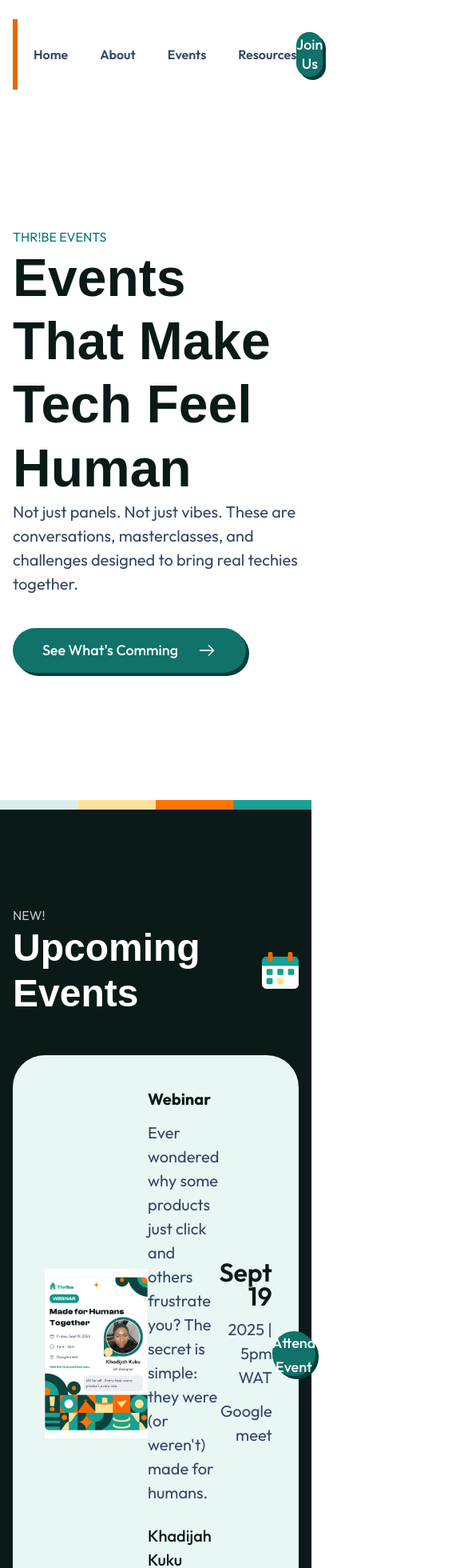
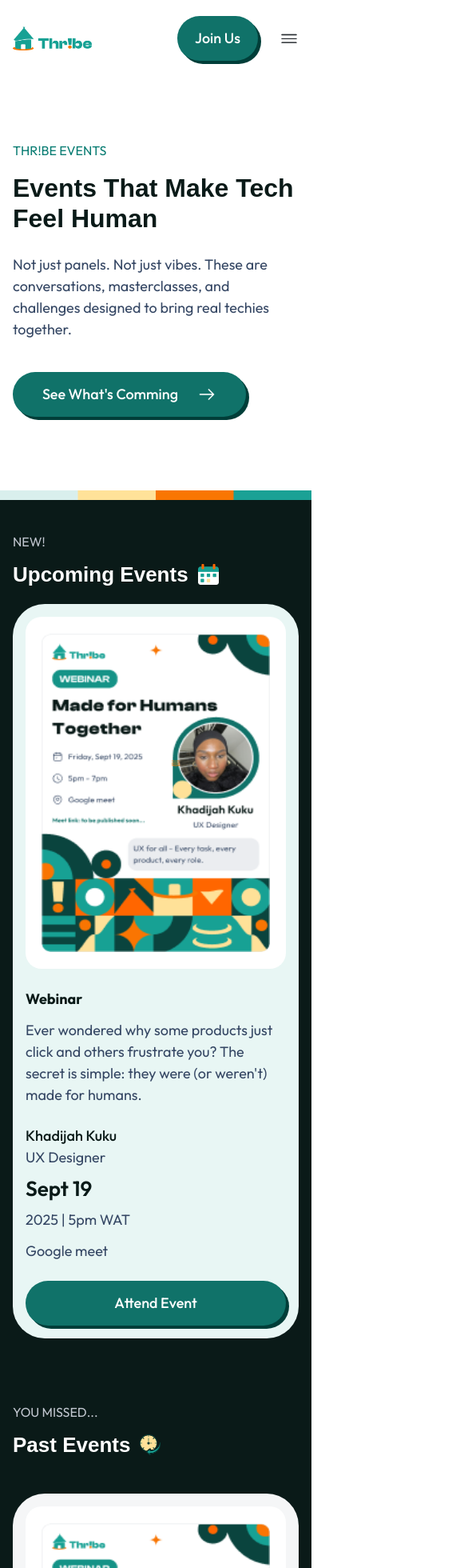
Before and after one commit to chiaka1996/thribes, a Next.js app: page /events in a window 390 px wide. Shown: the top 1960 px of the page at 80% size, 566 px wide, since content can reach past the window. Built offline with nearby package versions, Linux system fonts and the light colour scheme; a web font is replaced by a local one.

Commit message:
working on the events page

```diff
--- a/src/app/components/Event_banner.jsx
+++ b/src/app/components/Event_banner.jsx
@@ -3,15 +3,15 @@ import Button from "./Button";
 
 const EventBanner = ({img, type, description, background, btnClassname, name, role, date, time, btnText, venue}) => {
     return(
-         <div className="text-[20px] leading-[150%] tracking-[1%]">
-                    <div className={`p-[40px] w-full rounded-[40px] ${background} flex justify-between items-center`}>
-                        <div className="w-[150px] h-[212px] bg-[#fff] flex justify-center items-center">
-                            <div className="relative w-[129px] h-[192px]">
-                            <Image src={img} fill alt="thribe community event" className="bg-cover rounded-[5px]"/>
+         <div className=" text-[18px] md:text-[20px] leading-[150%] tracking-[1%]">
+                    <div className={`p-[16px] md:p-[40px] w-full rounded-[40px] ${background} flex flex-col md:flex-row justify-between gap-x-[20px] xl:gap-x-[40px] items-center`}>
+                        <div className="w-full md:w-[150px] rounded-[20px] md:rounded-0 h-[440px] md:h-[212px] bg-[#fff] flex justify-center items-center p-[20px] md:p-0">
+                            <div className="relative w-full md:w-[129px] h-[398px] md:h-[192px]">
+                            <Image src={img} fill alt="thribe community event" className="bg-cover rounded-[10px] md:rounded-[5px]"/>
                             </div>
                         </div>
 
-                        <div className="w-[547px]">
+                        <div className="w-full md:w-[547px] mt-[24px] md:mt-0">
                             <h2 className="font-[700] text-[#0A1A18]">{type}</h2>
                             <p className="mt-[12px] text-secondaryColor">
                             {description}
@@ -22,13 +22,15 @@ const EventBanner = ({img, type, description, background, btnClassname, name, ro
                         </div>
                         </div>
 
-                        <div className="flex flex-col gap-y-[12px] text-secondaryColor text-right">
-                            <h3 className="font-[600] text-[32px] text-[#0A1A18]">{date}</h3>
+                        <div className="flex flex-col gap-y-[12px] text-secondaryColor text-left md:text-right mb-[24px] md:mb-0 mt-[12px] md:mt-0 w-full md:w-[149px]">
+                            <h3 className="font-[600] text-[26px] md:text-[32px] text-[#0A1A18]">{date}</h3>
                             <span>{time}</span>
                             <span>{venue}</span>
                         </div>
 
-                        <Button name={btnText} classname={`${btnClassname}`}/>
+                        <div className="w-full md:w-[190px]">
+                        <Button name={btnText} classname={`${btnClassname} w-full md:w-[190px]`}/>
+                        </div>
                     </div>
 
                 </div>
--- a/src/app/components/navigation.jsx
+++ b/src/app/components/navigation.jsx
@@ -5,8 +5,8 @@ import Button from "./Button";
 const NavigationBar = () => {
     return(
         <div className="w-full px-[16px] md:px-[20px] py-[24px]">
-        <nav className="tracking-[3%] leading-[150%] max-w-[1248px] mx-auto h-[88px] flex justify-between items-center px-[20px] md:px-[32px]  border border-l-[6px] border-t-0 border-r-[0] border-b-[0] border-l-[#E36A02]">
-            <div className="relative w-[119px] h-[36px]">
+        <nav className="tracking-[3%] leading-[150%] md:max-w-[1248px] mx-auto h-[48px] md:h-[88px] flex justify-between items-center md:px-[32px]  border border-l-0 md:border-l-[6px] border-t-0 border-r-[0] border-b-[0] border-l-[#E36A02]">
+            <div className="relative w-[99px] md:w-[119px] h-[30px] md:h-[36px]">
             <Image
              src="/logo.png"
              alt="thribe community logo"
@@ -15,14 +15,20 @@ const NavigationBar = () => {
              />
              </div>
 
-             <div className="flex flex-row justify-between text-[16px] text-[#354764] font-[600] items-center space-x-[40px]">
+             <div className="hidden md:block flex flex-row justify-between text-[16px] text-[#354764] font-[600] items-center space-x-[40px]">
                 <Link href="/">Home</Link>
                  <Link href="/about">About</Link>
                   <Link href="/events">Events</Link>
                    <Link href="#">Resources</Link>
              </div>
 
-                <Button name="Join Us" classname="w-[141px] bg-[#107269]"/>
+                <div className="flex w-[152px] justify-between items-center">
+                <Button name="Join Us" classname="w-[101px] h-[47px] md:w-[141px] bg-[#107269]"/>
+                <div className="relative w-[24px] h-[24px]">
+                <Image src="/img/open_menu.png" fill alt="thribe community menu option" className="object-center md:hidden shrink-0" />
+                </div>
+                </div>
+
         </nav>
         </div>
     )
--- a/src/app/events/page.jsx
+++ b/src/app/events/page.jsx
@@ -8,11 +8,11 @@ const Events = () => {
     return(
         <main>
             <NavigationBar />
-            <section className="max-w-[1248px] mx-auto px-[16px] md:px-[20px] xl:px-0 pt-[148px] pb-[159px] tracking-[1%] space-y-[40px]">
+            <section className="max-w-[1248px] mx-auto px-[16px] md:px-[20px] xl:px-0 pt-[80px] md:pt-[148px] pb-[92px] md:pb-[159px] tracking-[1%] space-y-[40px]">
             <div className="max-w-[1170px]">
                 <h1 className="text-[16px] leading-[150%] tracking-[16%] text-[#087C72]">THR!BE EVENTS</h1>
-                <h2 className="font-[600] leading-[120%] text-[#0A1A18] text-[66px] tracking-[1%] font-clash">Events That Make Tech Feel Human</h2>
-                <p className="max-w-[760px] text-[20px] leading-[150%] tracking-[1%] text-secondaryColor">
+                <h2 className="font-[600] leading-[120%] text-[#0A1A18] text-[32px] md:text-[66px] tracking-[1%] font-clash mt-[16px] mb-[24px]">Events That Make Tech Feel Human</h2>
+                <p className="max-w-[760px] text-[18px] md:text-[20px] leading-[150%] tracking-[1%] text-secondaryColor">
                 Not just panels. Not just vibes.
                 These are conversations, masterclasses, and challenges designed to bring real techies together.
                 </p>
@@ -29,20 +29,22 @@ const Events = () => {
                 <Image src="/img/legal-nav.png" fill alt="navigation" />
             </div>
             <main className="w-full bg-[#0A1A18]">
-            <section className="max-w-[1248px] mx-auto px-[16px] md:px-[20px] xl:px-0 py-[120px] tracking-[1%]">
+            <section className="max-w-[1248px] mx-auto px-[16px] md:px-[20px] xl:px-0 py-[40px] md:py-[120px] tracking-[1%]">
                <h3 className="text-[16px] leading-[150%] tracking-[16%] text-[#C2C7D0]">NEW!</h3>
-                <h2 className="flex items-center gap-x-[12px] font-clash font-[600] text-[48px] leading-[120%] tracking-[1%] text-[#fff]">
+                <h2 className="mt-[16px] flex items-center gap-x-[12px] font-clash font-[600] text-[26px] md:text-[48px] leading-[100%] md:leading-[120%] tracking-[1%] text-[#fff]">
                 <span>Upcoming Events</span>
-                <Image src="/icons/calender.png" width={46} height={46} alt="thribe community" className="object-center" />
+                <div className="relative w-[26px] md:w-[46px] h-[26px] md:h-[46px]">
+                <Image src="/icons/calender.png" fill alt="thribe community" className="object-center" />
+                </div>
                 </h2>
 
-                <div className="mt-[48px] ">
+                <div className="mt-[24px] md:mt-[48px] ">
                 <Event_banner
                 img="/img/event-banner1.png"
                 type="Webinar"
                 description="Ever wondered why some products just click and others frustrate you? The secret is simple: they were (or weren&#39;t) made for humans."
                 background="bg-[#E8F6F4]"
-                btnClassname="bg-[#107269] w-[190px]"
+                btnClassname="bg-[#107269]"
                  btnText="Attend Event"
                 name="Khadijah Kuku"
                 role="UX Designer"
@@ -54,9 +56,11 @@ const Events = () => {
 
                 <div className="mt-[80px]">
                     <h3 className="text-[16px] leading-[150%] tracking-[16%] text-[#C2C7D0]">YOU MISSED...</h3>
-                    <h2 className="flex items-center gap-x-[12px] font-clash font-[600] text-[48px] leading-[120%] tracking-[1%] text-[#fff]">
+                    <h2 className="mt-[16px] flex items-center gap-x-[12px] font-clash font-[600] text-[26px] md:text-[48px] leading-[100%] md:leading-[120%] tracking-[1%] text-[#fff]">
                     <span>Past Events</span>
-                    <Image src="/img/clock.png" width={46} height={46} alt="thribe community" className="object-center" />
+                    <div className="relative w-[26px] md:w-[46px] h-[26px] md:h-[46px]">
+                    <Image src="/img/clock.png" fill alt="thribe community" className="object-center" />
+                    </div>
                     </h2>
                     <div className="mt-[48px] space-y-[40px]">
                     <Event_banner
@@ -64,7 +68,7 @@ const Events = () => {
                     type="Webinar"
                     description="We all know the grind: long hours in a chair, eyes glued to a screen. It's a rite of passage for techies, but it comes with a real physical toll - the dreaded stiff neck."
                     background="bg-[#F5F6F7]"
-                    btnClassname="bg-[#8AA6A3] w-[190px] shadow-[4px_4px_0px_0px_#64C0B7]"
+                    btnClassname="bg-[#8AA6A3] shadow-[4px_4px_0px_0px_#64C0B7]"
                     btnText="View Event"
                     name="Dr. Ebenezer G."
                     role="Medical Doctor"
@@ -77,7 +81,7 @@ const Events = () => {
                     type="Webinar"
                     description="Tech isn&#39;t lawless. Know your rights - on leave, remote work, termination, and more. It&#39;s legal survival. From Offer Letters to NDAs - Don't Just Sign It. Understand It."
                     background="bg-[#F5F6F7]"
-                    btnClassname="bg-[#8AA6A3] w-[190px] shadow-[4px_4px_0px_0px_#64C0B7]"
+                    btnClassname="bg-[#8AA6A3] shadow-[4px_4px_0px_0px_#64C0B7]"
                     btnText="View Event"
                     name="Abayomi Olushesan"
                     role="Tech Lawyer"
@@ -91,7 +95,7 @@ const Events = () => {
                     type="Webinar"
                     description="Struggling with what to charge? Let&#39;s talk about pricing your skills confidently, You&#39;re not what you post. You&#39;re what they find."
                     background="bg-[#F5F6F7]"
-                    btnClassname="bg-[#8AA6A3] w-[190px] shadow-[4px_4px_0px_0px_#64C0B7]"
+                    btnClassname="bg-[#8AA6A3] shadow-[4px_4px_0px_0px_#64C0B7]"
                     btnText="View Event"
                     name="K.S.A"
                     role="Tech Consultant"
@@ -105,7 +109,7 @@ const Events = () => {
                     type="Webinar"
                     description="Struggling with messy frames in Figma? Learn how to use auto-layout like a pro. Clean, responsive, and stress-free designs every time."
                     background="bg-[#F5F6F7]"
-                    btnClassname="bg-[#8AA6A3] w-[190px] shadow-[4px_4px_0px_0px_#64C0B7]"
+                    btnClassname="bg-[#8AA6A3] shadow-[4px_4px_0px_0px_#64C0B7]"
                     btnText="View Event"
                     name="Desmond Ajimuda"
                     role="Senior Product Designer"
@@ -117,9 +121,9 @@ const Events = () => {
                      <Event_banner
                     img="/img/event-banner4.png"
                     type="Webinar"
-                    description="Struggling with what to charge? Let&#39;s talk about pricing your skills confidently, setting value, and getting paid what you’re worth - no more guesswork."
+                    description="Struggling with what to charge? Let&#39;s talk about pricing your skills confidently, setting value, and getting paid what you&#39;re worth - no more guesswork."
                     background="bg-[#F5F6F7]"
-                    btnClassname="bg-[#8AA6A3] w-[190px] shadow-[4px_4px_0px_0px_#64C0B7]"
+                    btnClassname="bg-[#8AA6A3] shadow-[4px_4px_0px_0px_#64C0B7]"
                     btnText="View Event"
                     name="Desmond Ajimuda"
                     role="Senior Product Designer"
@@ -131,7 +135,7 @@ const Events = () => {
                 </div>
             </section>
             <JoinCommunity />
-            <Footer />
+             {/*<Footer /> */}
             </main>
         </main>
     )
```
Also changed, not shown: public/img/open_menu.png (added).
